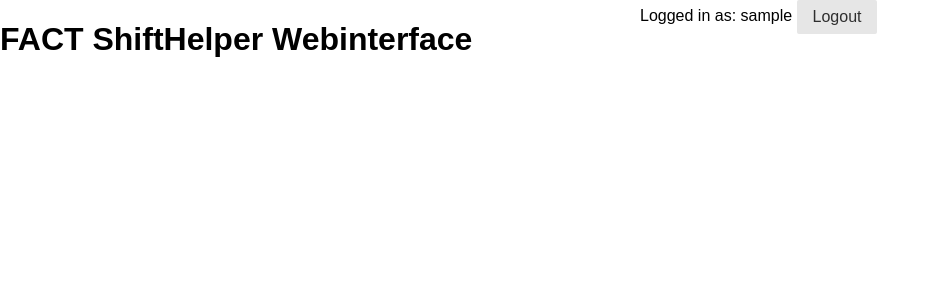
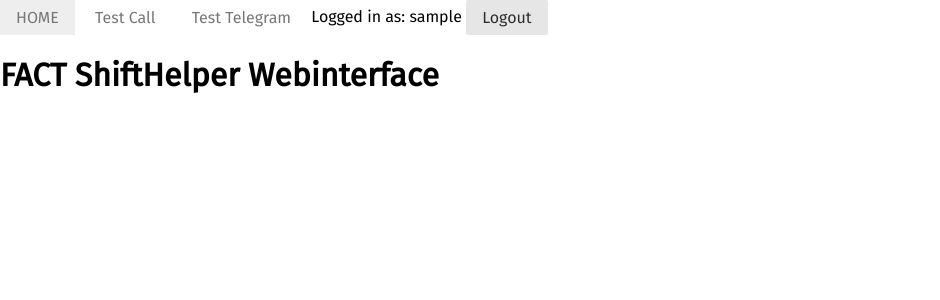
Before and after one commit to fact-project/shifthelper_webinterface, a Flask app: template shifthelper_webinterface/templates/layout.html in a window 1280 px wide. Shown: the top 300 px of the page, without its empty margins (0-940 px from the left). Run offline with Flask 2, Linux system fonts and the light colour scheme; the template is opened without the code that fills it, so the values that code supplies are empty; the visitor is signed in with stand-in values (Sample User, id 1); parts of the project's set-up code (start-up, migrations or seed data) failed here and were passed over; some libraries are stand-ins or nearby versions.

Commit message:
Add buttons to test contact info

```diff
--- a/shifthelper_webinterface/templates/layout.html
+++ b/shifthelper_webinterface/templates/layout.html
@@ -14,19 +14,13 @@
   </head>
   <body>
     <header>
-      <div class="pure-g">
-        <div class="pure-u-1-2">
-          <h1>FACT ShiftHelper Webinterface</h1>
-        </div>
-        <div class="pure-u-1-2">
-        {% if current_user.is_authenticated %}
-          <form action="/logout">
-            Logged in as: {{ current_user.username }}
-            <button class="pure-button">
-              Logout
-            </button>
-          </form>
-        {% else %}
+      <div class="pure-menu pure-menu-horizontal">
+      <a href="/" class="pure-menu-heading pure-menu-link">Home</a>
+      <ul class="pure-menu-list">
+        {% if not current_user.is_authenticated %}
+          <li class="pure-menu-item pure-menu-disabled">Test Call</li>
+          <li class="pure-menu-item pure-menu-disabled">Test Telegram</li>
+          <li class="pure-menu-item">
             <form method="POST" class="pure-form" action="/">
               <label>Username{{ form.username() }}</label>
               <label>Password{{ form.password() }}</label>
@@ -34,15 +28,28 @@
               {{ form.hidden_tag() }}
             </form>
             {% if form.errors %}
-            {% for key, errorlist in form.errors.items() %}
-              {% for error in errorlist%}
-              <span style="color: red;">{{ key }}: {{error}} </span>
-              {% endfor%}
-            {% endfor%}
+              <span style="color: red;">Invalid username/password </span>
             {% endif %}
+          </li>
+        {% else %}
+          <li class="pure-menu-item ">
+            <a href="/testCall" class="pure-menu-link">Test Call</a>
+          </li>
+          <li class="pure-menu-item ">
+            <a href="/testTelegram" class="pure-menu-link">Test Telegram</a>
+          </li>
+          <li class="pure-menu-item">
+            <form action="/logout">
+              Logged in as: {{ current_user.username }}
+              <button class="pure-button">
+                Logout
+              </button>
+            </form>
+          </li>
         {% endif %}
-        </div>
-      </div>
+      </ul>
+      <div />
+      <h1>FACT ShiftHelper Webinterface</h1>
     </header>
     <div class="content">
       {% block content %}
```
Lines whose indentation alone changed are shown as unchanged.
